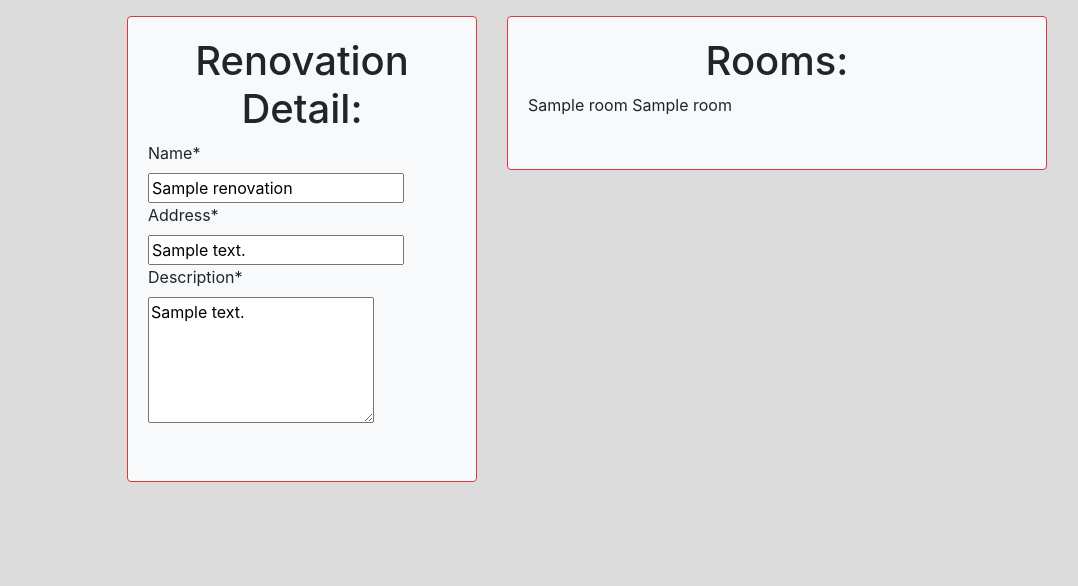
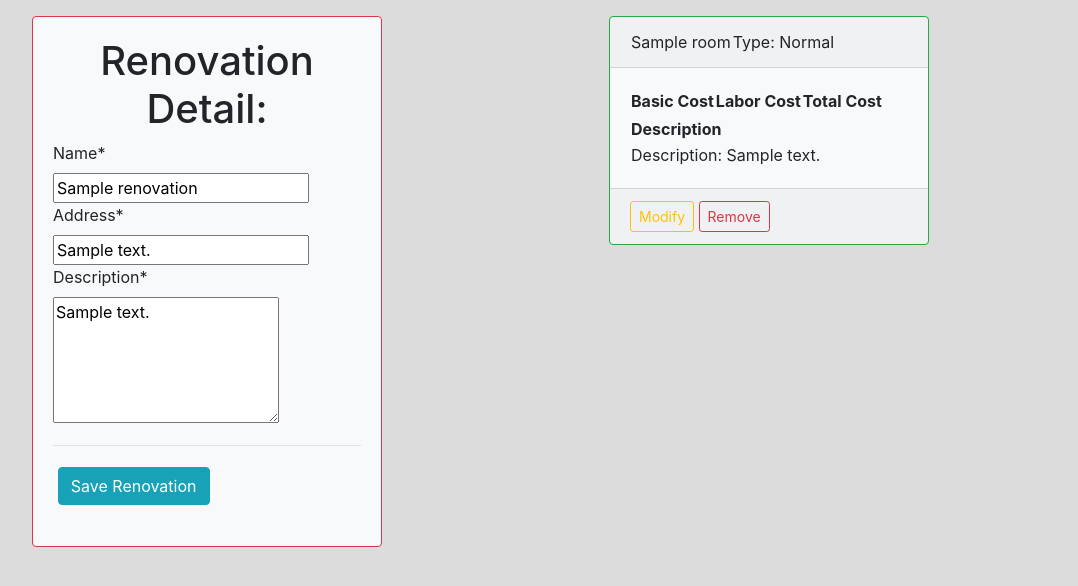
Before and after one commit to MarcinSzyc/andzy-calc, a Django app: page /main/renovations/update/1/ in a window 1280 px wide. Shown: the part 56-642 px from the top of the page, without its empty margins (53-1131 px from the left). Run offline with Django 3.2, Linux system fonts and the light colour scheme; tables that the repository leaves empty hold one stand-in row (values such as "Sample post"); parts of the project's set-up code (start-up, migrations or seed data) failed here and were passed over; some libraries are stand-ins or nearby versions.

Commit message:
basic renovations view created

```diff
--- a/renovations/forms.py
+++ b/renovations/forms.py
@@ -46,4 +46,4 @@
             "labor": NumberInput(attrs={'class': 'labor-cost to-total'}),
             "total_sum": NumberInput(attrs={'class': 'total-cost'})
         }
-        exclude = ['room']
+        exclude = []
--- a/renovations/models.py
+++ b/renovations/models.py
@@ -35,37 +35,28 @@
         return self.name
 
 
+class Cost(models.Model):
+    floor = models.FloatField(default=0)
+    walls = models.FloatField(default=0)
+    ceiling = models.FloatField(default=0)
+    tiles = models.FloatField(default=0)
+    addons = models.FloatField(default=0)
+    basic_sum = models.FloatField(default=0)
+    labor = models.FloatField(default=0)
+    total_sum = models.FloatField(default=0)
+
+
 class Room(models.Model):
     name = models.CharField(max_length=64, null=False)
     description = models.TextField()
     type = models.IntegerField(choices=ROOM_TYPE)
-    width = models.FloatField()
-    length = models.FloatField()
-    height = models.FloatField()
-    tiles_height = models.FloatField(blank=True)
+    width = models.FloatField(default=0)
+    length = models.FloatField(default=0)
+    height = models.FloatField(default=0)
+    tiles_height = models.FloatField(default=0, blank=True, null=True)
     renovation = models.ForeignKey(Renovation, on_delete=models.DO_NOTHING, null=True, blank=True)
     product = models.ManyToManyField(Product, blank=True)
+    cost = models.OneToOneField(Cost, on_delete=models.CASCADE, null=True, blank=True)
 
     def __str__(self):
         return self.name
-
-
-class Cost(models.Model):
-    room = models.OneToOneField(Room, on_delete=models.DO_NOTHING)
-    floor = models.IntegerField(default=0)
-    walls = models.IntegerField(default=0)
-    ceiling = models.IntegerField(default=0)
-    tiles = models.IntegerField(default=0)
-    addons = models.IntegerField(default=0)
-    basic_sum = models.IntegerField(default=0)
-    labor = models.IntegerField(default=0)
-    total_sum = models.IntegerField(default=0)
-
-
-def create_cost(sender, **kwargs):
-    if kwargs["created"]:
-        cost_instance = Cost(room=kwargs["instance"])
-        cost_instance.save()
-
-
-post_save.connect(create_cost, sender=Room)
--- a/renovations/views.py
+++ b/renovations/views.py
@@ -52,12 +52,23 @@
         return context
 
 
-class RoomNew(SuccessMessageMixin, CreateView):
-    model = Room
-    fields = '__all__'
-    # template_name = 'renovations/products_view.html'
-    success_url = reverse_lazy('renovations:all-rooms')
-    success_message = 'BOOM! Room created successfully!!'
+class RoomNew(View):
+
+    def post(self, request):
+        filled_form = NewRoomForm(request.POST)
+        if filled_form.is_valid():
+            filled_form.save()
+            new_cost = Cost.objects.create()
+            new_room = Room.objects.last()
+            new_room.cost = new_cost
+            new_room.save()
+            messages.success(request, 'Room created successfully!!!')
+        else:
+            error_list = [item for item in filled_form.errors.values()]
+            messages.error(request, f'Upps, something went wrong!!! \n {error_list}')
+        return redirect(self.request.META.get('HTTP_REFERER'))
+
+    success_message = 'BOOM! Room updated successfully!!'
 
 
 class RoomUpdate(View):
@@ -68,7 +79,7 @@
         product_type = PRODUCT_TYPE
         room = Room.objects.get(pk=pk)
         new_room_form = NewRoomForm(instance=room)
-        cost = Cost.objects.get(room_id=pk)
+        cost = room.cost
         new_cost_form = NewCostForm(instance=cost)
         return render(request, self.template, locals())
 
@@ -82,20 +93,6 @@
             error_list = [item for item in filled_form.errors.values()]
             messages.error(request, f'Upps, something went wrong!!! \n {error_list}')
         return redirect(self.request.META.get('HTTP_REFERER'))
-
-    # model = Room
-    # form_class = NewRoomForm
-    # template_name = 'renovations/edit_room.html'
-    #
-    # def get_success_url(self):
-    #     return reverse('renovations:update-room', kwargs={'pk': self.kwargs['pk']})
-    #
-    # def get_context_data(self, **kwargs):
-    #     context = super().get_context_data(**kwargs)
-    #     context['PRODUCT_TYPE'] = PRODUCT_TYPE
-    #     return context
-
-    success_message = 'BOOM! Room updated successfully!!'
 
 
 class RoomDelete(View):
@@ -143,6 +140,11 @@
     model = Renovation
     template_name = 'renovations/list_renovation.html'
 
+    def get_context_data(self, **kwargs):
+        context = super().get_context_data(**kwargs)
+        context['ROOM_TYPE'] = ROOM_TYPE
+        return context
+
 
 class RenovationAdd(SuccessMessageMixin, CreateView):
     model = Renovation
@@ -159,7 +161,12 @@
     def get_success_url(self):
         return reverse('renovations:update-renovation', kwargs={'pk': self.kwargs['pk']})
 
-    success_message = 'BOOM! Room updated successfully!!'
+    def get_context_data(self, **kwargs):
+        context = super().get_context_data(**kwargs)
+        context['ROOM_TYPE'] = ROOM_TYPE
+        return context
+
+    success_message = 'BOOM! Renovation updated successfully!!'
 
 
 class RenovationDelete(View):
--- a/templates/renovations/edit_renovation.html
+++ b/templates/renovations/edit_renovation.html
@@ -25,24 +25,11 @@
                                 </thead>
                                 <tbody>
                                     {{ form |crispy }}
-    {#                            <tr>#}
-    {#                                <td>#}
-    {#                                    <strong><label for="room-name">Name:</label></strong>#}
-    {#                                    <p id="room-name">{{ form.name }}</p>#}
-    {#                                </td>#}
-    {#                                <td>#}
-    {#                                    <strong><label for="room-type">Address:</label></strong>#}
-    {#                                    <p id="room-name">{{ form.address }}</p>#}
-    {#                                </td>#}
-    {#                                <td>#}
-    {#                                    <strong><label for="room-renovation">Description:</label></strong>#}
-    {#                                    <p id="room-name">{{ form.description }}</p>#}
-    {#                                </td>#}
-    {#                                <td rowspan="2">#}
-    {#                                    <strong><label for="room-description">Date:</label></strong>#}
-    {#                                    <p id="room-name">{{ form.date }}</p>#}
-    {#                                </td>#}
-    {#                            </tr>#}
+                                    <tr>
+                                        <td colspan="3">
+                                            <button type="submit" class="btn btn-info mt-3">Save Renovation</button>
+                                        </td>
+                                    </tr>
                                 </tbody>
                             </table>
                         </form>
@@ -50,26 +37,57 @@
                 </div>
             </div>
         </div>
-        <div class="col-sm-6">
-            <div class="card mt-3 bg-light border-danger">
+        <div class="col-sm-8">
+            <div class="row justify-content-md-center main-window">
+                {% for room in renovation.room_set.all %}
+                    <div class="card mt-3 mr-3 bg-light border-success" style="width: 20rem;">
+                        <div class="card-header">
+                        <table>
+                            <tr>
+                                <td>{{ room }}</td>
+                                <td colspan="3" style="text-align: center">
+                                    {% for item in ROOM_TYPE %}
+                                        {% if item.0 == room.type %}
+                                            Type: {{ item.1 }}
+                                        {% else %}
+                                        {% endif %}
+                                    {% endfor %}
+                                </td>
+                            </tr>
+                        </table>
+                        </div>
                         <div class="card-body">
-                    <div class="table-responsive">
-                        {% csrf_token %}
-                        <table class="table mt-3 table-sm">
+                            <table>
                                 <thead>
-                            <span>
-                                    <h1 style="text-align: center">Rooms:</h1>
-                                </span>
                                 </thead>
                                 <tbody>
-                            {% for room in renovation.room_set.all %}
-                                {{ room.name }}
-                                {{ room.name }}
-                            {% endfor %}
+                                    <tr>
+                                        <th>Basic Cost</th>
+                                        <th>Labor Cost</th>
+                                        <th>Total Cost</th>
+                                    </tr>
+                                    <tr>
+                                        <td>{{ room.cost.basic_sum }}</td>
+                                        <td>{{ room.cost.labor }}</td>
+                                        <td>{{ room.cost.total_sum }}</td>
+                                    </tr>
+                                    <tr>
+                                        <th colspan="3">Description</th>
+                                    </tr>
+                                    <tr>
+                                        <td colspan="3">Description: {{ room.description }}</td>
+                                    </tr>
                                 </tbody>
                             </table>
                         </div>
+                        <div class="card-footer text-muted">
+                            <a class="edit-room btn btn-outline-warning btn-sm"
+                               href="{% url 'renovations:update-room' pk=room.id %}">Modify</a>
+                            <a href="{% url 'renovations:delete-room' pk=room.id %}"
+                               class="btn btn-outline-danger btn-sm">Remove</a></td>
                         </div>
+                    </div>
+                {% endfor %}
             </div>
         </div>
     </div>
--- a/templates/renovations/edit_room.html
+++ b/templates/renovations/edit_room.html
@@ -111,10 +111,11 @@
                                 <tr style="display: none">
                                     <td>
                                         <p>{{ new_room_form.product }}</p>
+                                        <p>{{ new_room_form.cost }}</p>
                                     </td>
                                 </tr>
                                 <tr>
-                                    <td colspan="3">
+                                    <td colspan="2">
                                         <button type="submit" class="btn btn-info mt-3">Save</button>
                                     </td>
                                 </tr>
@@ -132,7 +133,7 @@
                                 <span><h1 style="text-align: center">Costs:</h1></span>
                             </thead>
                             <tbody>
-                                <form action="{% url 'renovations:update-cost' pk=cost.id %}" method="POST">
+                                <form action="{% url 'renovations:update-cost' pk=room.cost.id %}" method="POST">
                                     {% csrf_token %}
                                     {{ new_cost_form }}
                                     <tr>
```
Also changed, not shown: templates/renovations/list_renovation.html (+8 -6 lines), renovations/migrations/0001_initial.py, renovations/migrations/0002_auto_20190528_1410.py (deleted), renovations/migrations/0002_auto_20190614_2001.py, renovations/migrations/0003_product_price.py (deleted), renovations/migrations/0004_auto_20190528_1428.py (deleted), renovations/migrations/0005_auto_20190528_1835.py (deleted), renovations/migrations/0006_auto_20190530_1336.py (deleted), renovations/migrations/0007_auto_20190603_1827.py (deleted), renovations/migrations/0008_auto_20190603_1851.py (deleted), renovations/migrations/0009_auto_20190606_1839.py (deleted), renovations/migrations/0010_cost.py (deleted). Lines whose indentation alone changed are shown as unchanged.
